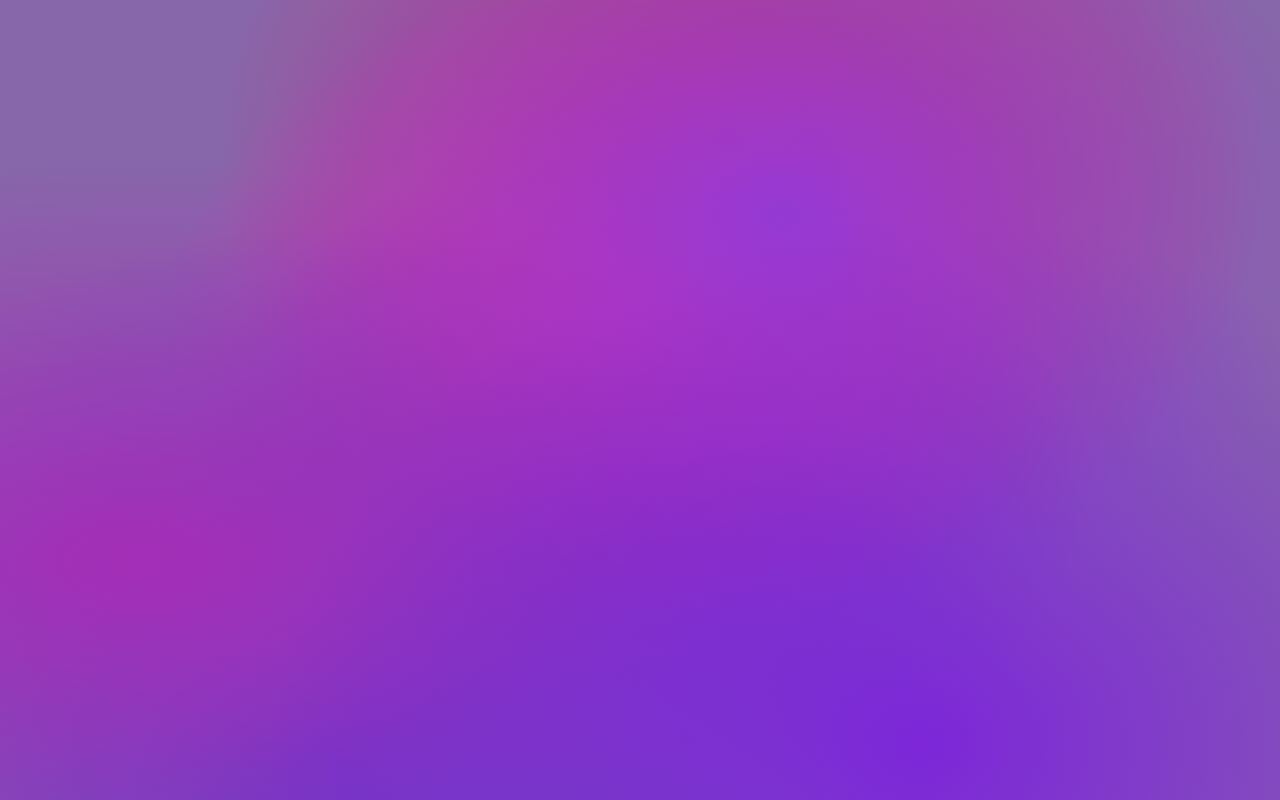
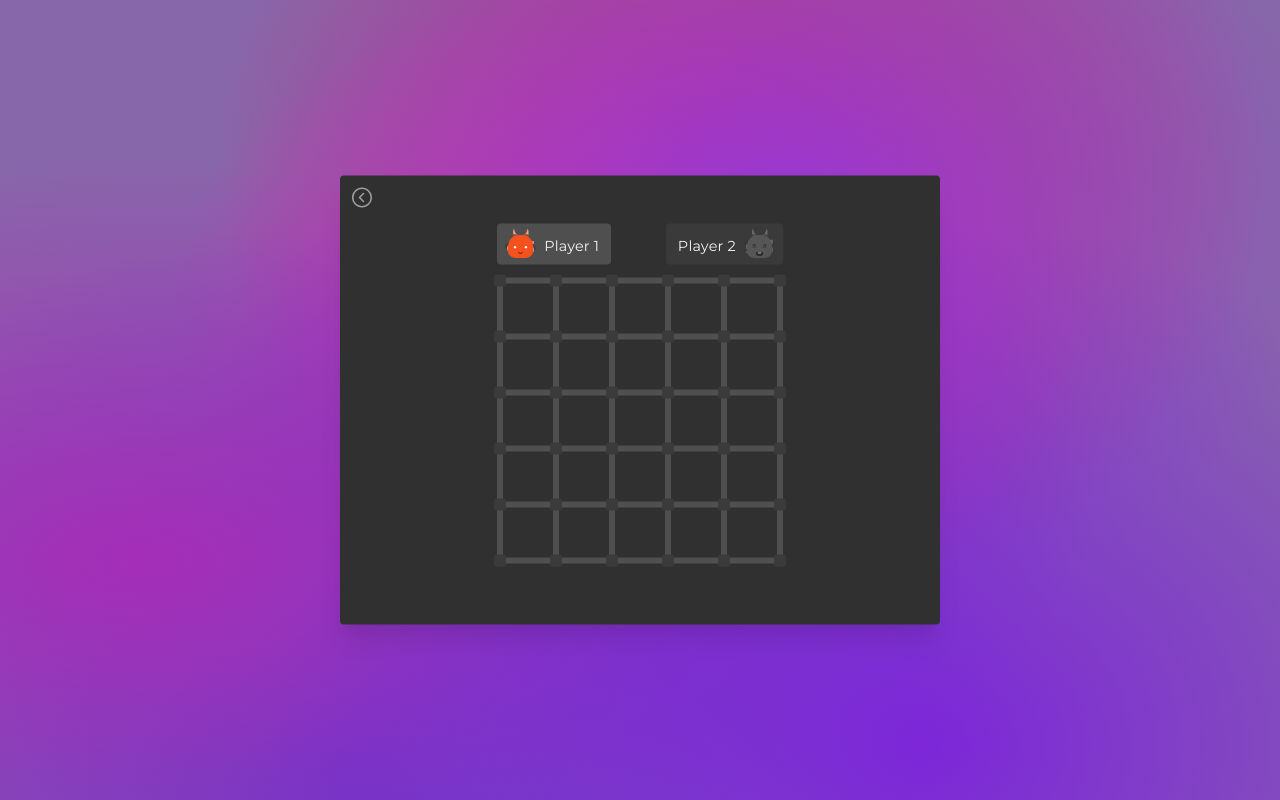
Before and after one commit to thearjunkv/dots-and-boxes, a React (Vite) app: page /play in a window 1280 px wide. Before the commit this address had no page. Built offline with nearby package versions, Linux system fonts and the light colour scheme.

Commit message:
Code refactor (file and component name changes)

```diff
--- a/src/App.tsx
+++ b/src/App.tsx
@@ -1,6 +1,6 @@
 import { Route, Routes } from 'react-router';
-import GameSetup from './pages/GameSetup';
-import Game from './pages/Game';
+import SetupGame from './pages/SetupGame';
+import GameBoard from './pages/GameBoard';
 import './styles/main.scss';
 
 function App() {
@@ -8,11 +8,11 @@
 		<Routes>
 			<Route
 				index
-				element={<GameSetup />}
+				element={<SetupGame />}
 			/>
 			<Route
-				path='game'
-				element={<Game />}
+				path='play'
+				element={<GameBoard />}
 			/>
 		</Routes>
 	);
--- a/src/components/GameGrid.tsx
+++ b/src/components/GameGrid.tsx
@@ -30,7 +30,7 @@
 									return (
 										<div
 											key={`dot-${row_col}`}
-											className='game-grid__dot'
+											className='game-grid__grid-dot'
 										/>
 									);
 								return (
@@ -63,9 +63,9 @@
 								<div
 									key={`box-${row_col}`}
 									className={cn(
-										'game-grid__box',
+										'game-grid__grid-box',
 										capturedBoxesMap.has(row_col) &&
-											`game-grid__box--selected player-${capturedBoxesMap.get(row_col)}`
+											`game-grid__grid-box--selected player-${capturedBoxesMap.get(row_col)}`
 									)}
 									data-testid={getTestId('grid-box')}
 								/>
--- a/src/pages/Game.tsx
+++ b/src/pages/GameBoard.tsx
@@ -96,17 +96,17 @@
 	return (
 		<>
 			<div
-				className={cn('game', `game--${gridSize}`, 'centered-layout ')}
+				className={cn('game-board', `game-board--${gridSize}`, 'centered-layout ')}
 				style={gridStyle}
 			>
 				<button
-					className='game__btn-go-back'
+					className='game-board__btn-go-back'
 					onClick={goBack}
 				>
 					{ChevronIcon}
 				</button>
-				<div className='game__game-area'>
-					<div className='game__player-cards-container--top'>
+				<div className='game-board__game-area'>
+					<div className='game-board__player-cards-container--top'>
 						<PlayerCard
 							playerId={1}
 							playerName='Player 1'
@@ -119,7 +119,7 @@
 							flipLayout={true}
 						/>
 					</div>
-					<div className='game__game-grid-wrapper'>
+					<div className='game-board__game-grid-wrapper'>
 						<GameGrid
 							rowCount={gridRowCount}
 							colCount={gridColCount}
@@ -128,7 +128,7 @@
 							handleLineClick={handleLineClick}
 						/>
 					</div>
-					<div className='game__player-cards-container--bottom'>
+					<div className='game-board__player-cards-container--bottom'>
 						{playerCount > 2 && (
 							<PlayerCard
 								playerId={3}
--- a/src/pages/GameSetup.tsx
+++ b/src/pages/SetupGame.tsx
@@ -5,15 +5,15 @@
 import { cn } from '../utils/helpers';
 import { GridSize, PlayerCount } from '../types/game';
 
-const GameSetup: React.FC = () => {
+const SetupGame: React.FC = () => {
 	const [playerCount, setPlayerCount] = useState<PlayerCount>(gameConfig.playerCounts[0]);
 	const [gridSize, setGridSize] = useState<GridSize>(gameConfig.gridSizes[0]);
 	const navigate = useNavigate();
 
 	return (
-		<div className={cn('game-setup', 'centered-layout')}>
-			<h1 className='game-setup__title'>Dots and Boxes</h1>
-			<div className='game-setup__field'>
+		<div className={cn('setup-game', 'centered-layout')}>
+			<h1 className='setup-game__title'>Dots and Boxes</h1>
+			<div className='setup-game__field'>
 				<label htmlFor='player-count'>No of players</label>
 				<select
 					id='player-count'
@@ -37,15 +37,15 @@
 					))}
 				</select>
 			</div>
-			<div className='game-setup__field'>
+			<div className='setup-game__field'>
 				<span>Select size</span>
-				<div className='game-setup__grid-size-options-container'>
+				<div className='setup-game__grid-size-options-container'>
 					{gameConfig.gridSizes.map(size => (
 						<button
 							key={size}
 							className={cn(
-								'btn--tertiary game-setup__btn-grid-size',
-								size === gridSize && 'game-setup__btn-grid-size--selected'
+								'btn--tertiary setup-game__btn-grid-size',
+								size === gridSize && 'setup-game__btn-grid-size--selected'
 							)}
 							onClick={() => setGridSize(size)}
 						>
@@ -54,10 +54,10 @@
 					))}
 				</div>
 			</div>
-			<div className='game-setup__btn-wrapper'>
+			<div className='setup-game__btn-wrapper'>
 				<button
 					className='btn'
-					onClick={() => navigate('/game', { state: { playerCount, gridSize } })}
+					onClick={() => navigate('/play', { state: { playerCount, gridSize } })}
 				>
 					Start
 				</button>
@@ -66,4 +66,4 @@
 	);
 };
 
-export default GameSetup;
+export default SetupGame;
--- a/src/styles/components/_game-grid.scss
+++ b/src/styles/components/_game-grid.scss
@@ -8,7 +8,7 @@
 		display: flex;
 	}
 
-	&__dot {
+	&__grid-dot {
 		width: 6px;
 		height: 6px;
 		background-color: transparent;
@@ -29,7 +29,7 @@
 		}
 	}
 
-	&__box {
+	&__grid-box {
 		width: var(--game-grid-box-size);
 		height: var(--game-grid-box-size);
 		background-color: var(--neutral-800);
--- a/src/styles/pages/_game.scss
+++ b/src/styles/pages/_game-board.scss
@@ -1,4 +1,4 @@
-.game {
+.game-board {
 	width: 90%;
 	max-width: 600px;
 
@@ -53,14 +53,14 @@
 }
 
 @media screen and (max-width: 425px) {
-	.game {
+	.game-board {
 		width: 100%;
 		height: 100vh;
 	}
 }
 
 @media screen and (max-width: 375px) {
-	.game {
+	.game-board {
 		&--5x5 {
 			--game-grid-box-size: 42px;
 		}
--- a/src/styles/pages/_index.scss
+++ b/src/styles/pages/_index.scss
@@ -1,2 +1,2 @@
-@forward './game-setup';
-@forward './game';
+@forward './setup-game';
+@forward './game-board';
--- a/src/styles/pages/_game-setup.scss
+++ b/src/styles/pages/_setup-game.scss
@@ -1,4 +1,4 @@
-.game-setup {
+.setup-game {
 	width: 90%;
 	max-width: 450px;
 
@@ -68,7 +68,7 @@
 }
 
 @media screen and (max-width: 425px) {
-	.game-setup {
+	.setup-game {
 		width: 100%;
 		height: 100vh;
 
```
